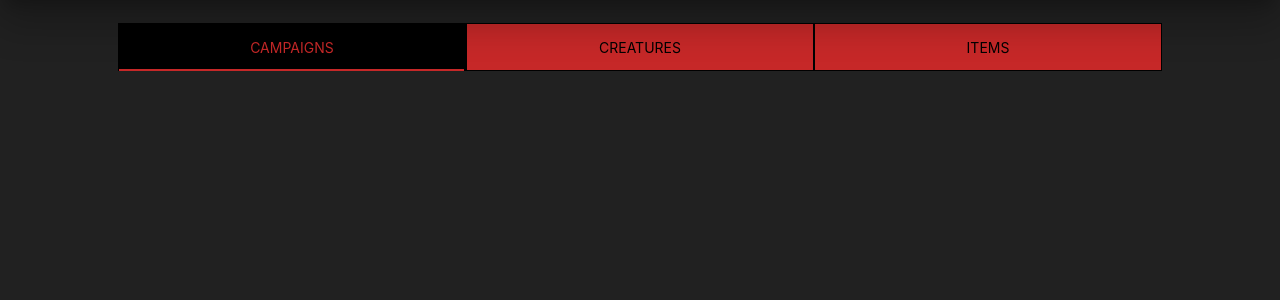
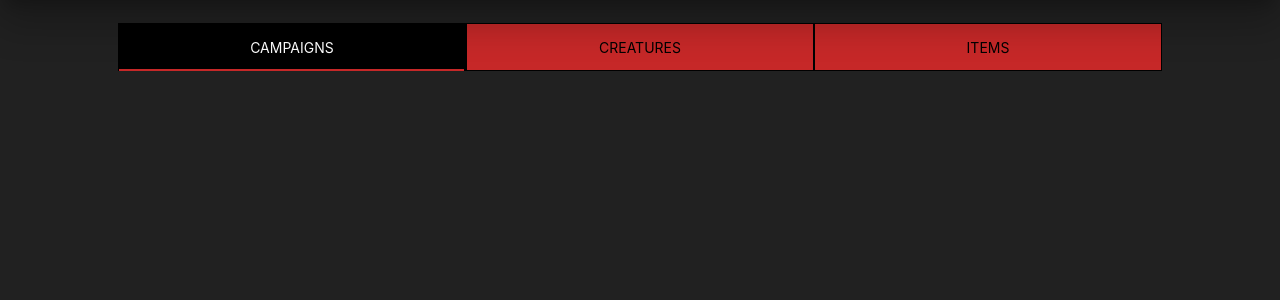
Before and after one commit to sithon512/DnD-Planner, a Django app: page /planner-home/ in a window 1280 px wide. Shown: the part 64-364 px from the top of the page. Run offline with Django 3.2, Linux system fonts and the light colour scheme.

Commit message:
Changed colour of tab on active

```diff
--- a/DnDPlanner/main/templates/main/planner-home.html
+++ b/DnDPlanner/main/templates/main/planner-home.html
@@ -40,13 +40,13 @@
 				/*custom color on hover*/
 			}
 			.tabs .tab a.active {
-				color:#C62828;
+				color:#FFFFFF;
 				/*custom text color while active and not selected*/
 				background-color: #000000;
 				/*custom background color while active and not selected*/
 			}
 			.tabs .tab a:focus.active {
-				color:#C62828;
+				color:#FFFFFF;
 				/*custom text color while active*/
 				background-color:#000000;
 				/*custom background color while active*/
```
